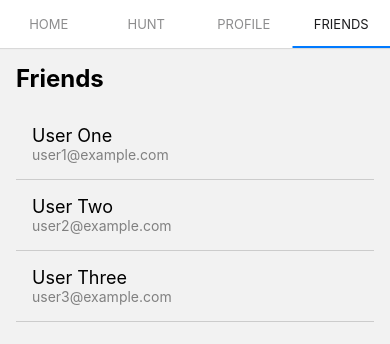
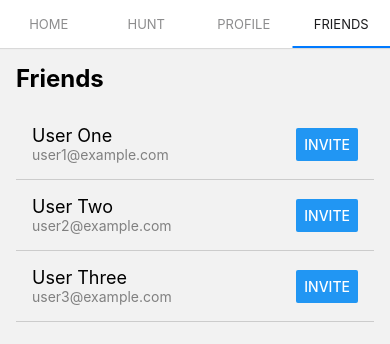
Before and after one commit to Fannynystrom/Hunt, a React Native app: screen /Friends in a window 390 px wide. Shown: the top 344 px of the page. Built offline with nearby package versions, Linux system fonts and the light colour scheme.

Commit message:
added an invite button on each user

```diff
--- a/screens/FriendsScreen.js
+++ b/screens/FriendsScreen.js
@@ -1,5 +1,5 @@
 import React, { useState, useEffect } from 'react';
-import { View, Text, FlatList, TouchableOpacity, StyleSheet } from 'react-native';
+import { View, Text, FlatList, TouchableOpacity, Button, StyleSheet } from 'react-native';
 
 const FriendsScreen = ({ navigation }) => {
   const [users, setUsers] = useState([]);
@@ -14,6 +14,12 @@ const FriendsScreen = ({ navigation }) => {
     ]);
   }, []);
 
+  const inviteUser = (userId) => {
+    // här kommer kod för att bjuda in vänner till en huuuunt
+    console.log(`Invite user with ID: ${userId} to Hunt`);
+    // här kommer kod för inbjudan till backend
+  };
+
   return (
     <View style={styles.container}>
       <Text style={styles.header}>Friends</Text>
@@ -21,13 +27,13 @@ const FriendsScreen = ({ navigation }) => {
         data={users}
         keyExtractor={(item) => item.id}
         renderItem={({ item }) => (
-          <TouchableOpacity
-            style={styles.item}
-            onPress={() => navigation.navigate('Invite', { userId: item.id })}
-          >
-            <Text style={styles.name}>{item.name}</Text>
-            <Text style={styles.email}>{item.email}</Text>
-          </TouchableOpacity>
+          <View style={styles.item}>
+            <View style={styles.userInfo}>
+              <Text style={styles.name}>{item.name}</Text>
+              <Text style={styles.email}>{item.email}</Text>
+            </View>
+            <Button title="Invite" onPress={() => inviteUser(item.id)} />
+          </View>
         )}
       />
     </View>
@@ -45,9 +51,15 @@ const styles = StyleSheet.create({
     marginBottom: 16,
   },
   item: {
+    flexDirection: 'row',
+    justifyContent: 'space-between',
+    alignItems: 'center',
     padding: 16,
     borderBottomWidth: 1,
     borderBottomColor: '#ccc',
+  },
+  userInfo: {
+    flexDirection: 'column',
   },
   name: {
     fontSize: 18,
--- a/screens/InviteScreen.js
+++ b/screens/InviteScreen.js
@@ -7,7 +7,7 @@ const InviteScreen = ({ route, navigation }) => {
   const inviteUser = () => {
     //implementera logik för att bjuda in vänner
     console.log(`Invite user with ID: ${userId} to Hunt`);
-    // navigerar tillbaka efter inbjudan
+    // navigera tillbaka efter inbjudan
     navigation.goBack();
   };
 
```
